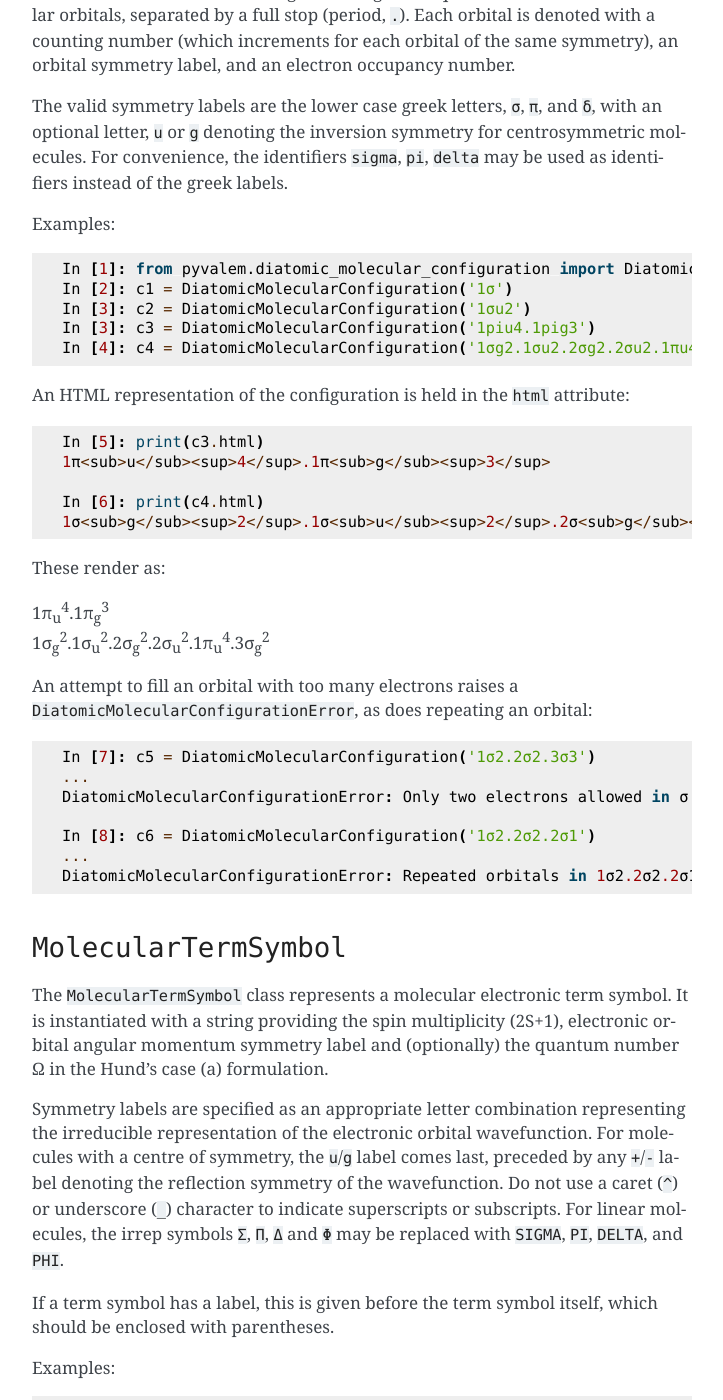
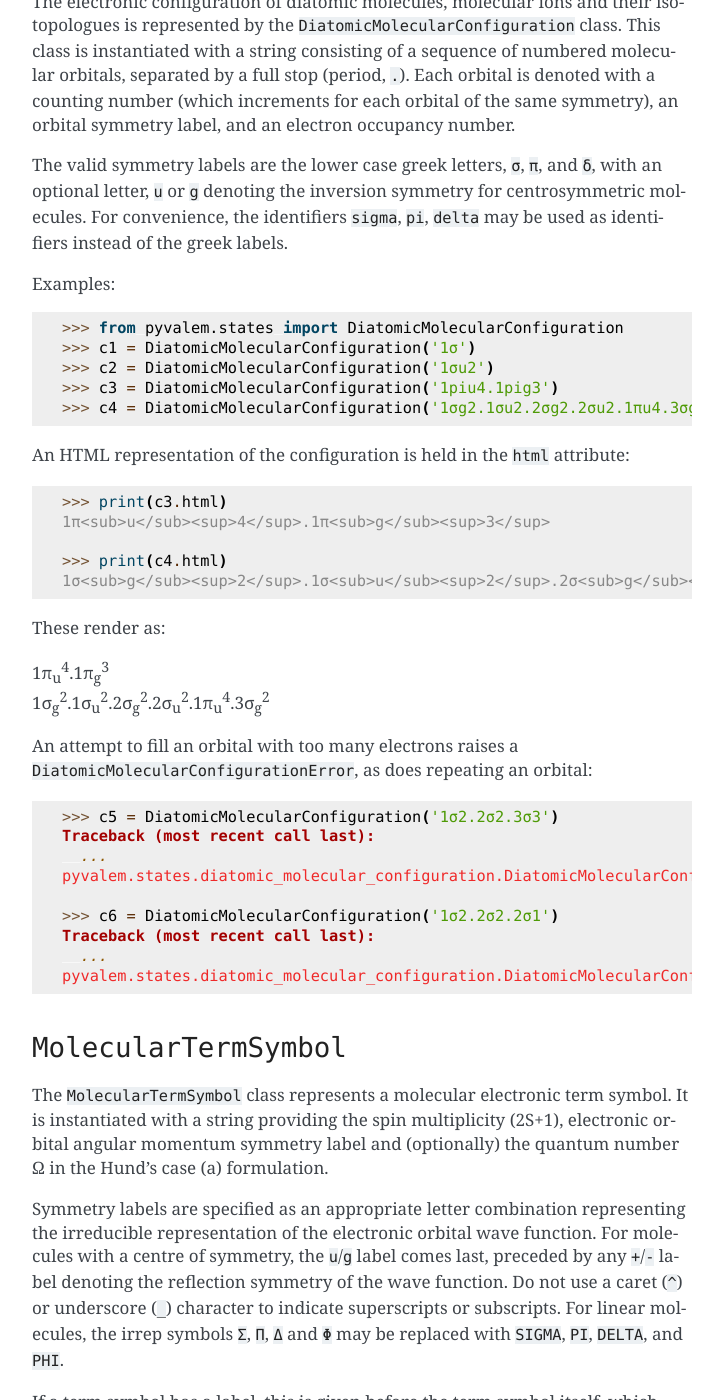
Before and after one commit to xnx/pyvalem, a Sphinx documentation site: the page built from doc/states.rst, in a window 1280 px wide and 1400 px high, scrolled down 2744 px. Shown: the whole window, without its empty margins (388-1111 px from the left). Built offline with Sphinx 7.4.7, drawn with Linux system fonts in a browser that asks for light colours; some of the changed text lies outside the part shown.

Commit message:
change the states.rst doc code blocks to doctest format and to the new states code refactored to the states sub-backage

```diff
--- a/doc/states.rst
+++ b/doc/states.rst
@@ -1,40 +1,63 @@
 States
 ******
 
-PyValem recognises several different kinds of quantum states and labels and is able to deduce the state type, parse quantum numbers and symmetries from provided strings, and do some validation.
+PyValem recognises several different kinds of quantum states and labels and is able to
+deduce the state type, parse quantum numbers and symmetries from provided strings,
+and do some validation.
 
-States of different types can be instantiated directly from their class or associated with a species formula as a ``StatefulSpecies`` object.
+States of different types can be instantiated directly from their class or associated
+with a species formula as a ``StatefulSpecies`` object.
 
 ``GenericExcitedState``
 =======================
 
-A "generic excited state" is simply an unspecified excitation of the species above its ground state: it may represent excitation of a single species to an unspecified quantum level or the general excitation of an ensemble of such species to a range of levels under equilibrium or non-equilibrium conditions.
+A "generic excited state" is simply an unspecified excitation of the species above its
+ground state: it may represent excitation of a single species to an unspecified quantum
+level or the general excitation of an ensemble of such species to a range of levels
+under equilibrium or non-equilibrium conditions.
 
-A ``GenericExcitedState`` object is instantiated as a string of 1-4 asterisks or as a number preceding a single asterisk. For example::
+A ``GenericExcitedState`` object is instantiated as a string of 1-4 asterisks or as a
+number preceding a single asterisk. For example:
 
-    In [1]: from pyvalem.generic_excited_state import GenericExcitedState
-    In [2]: x0 = GenericExcitedState('*')
-    In [3]: x1 = GenericExcitedState('***')
-    In [4]: x2 = GenericExcitedState('5*')
+.. code-block:: pycon
+
+    >>> from pyvalem.states import GenericExcitedState
+    >>> x0 = GenericExcitedState('*')
+    >>> x1 = GenericExcitedState('***')
+    >>> x2 = GenericExcitedState('5*')
 
 
 ``AtomicConfiguration``
 =======================
 
-The electronic configuration of atoms, ions and isotopes is represented by the ``AtomicConfiguration`` class. The string representation provided to instantiate an ``AtomicConfiguration`` object is a sequence of orbital specifiers, separated by a full stop (period, ``.``). An atomic orbital is represented by its principal quantum number, ``n``, the azimuthal quantum number, ``l`` written as the letter ``s``, ``p``, ``d``, ..., and the an occupancy (number of electrons, ``1`` or ``2``). For example::
+The electronic configuration of atoms, ions and isotopes is represented by the
+``AtomicConfiguration`` class. The string representation provided to instantiate an
+``AtomicConfiguration`` object is a sequence of orbital specifiers, separated by a
+full stop (period, ``.``). An atomic orbital is represented by its principal
+quantum number, ``n``, the azimuthal quantum number, ``l`` written as the
+letter ``s``, ``p``, ``d``, ..., and the an occupancy (number of electrons, ``1`` or
+``2``). For example:
 
-    In [1]: from pyvalem.atomic_configuration import AtomicConfiguration
-    In [2]: c0 = AtomicConfiguration('1s2')
-    In [3]: c1 = AtomicConfiguration('1s2.2s2.2p6')
-    In [4]: c2 = AtomicConfiguration('1s2.2s2.2p6.3s2.3d10')
+.. code-block:: pycon
 
-The closed-shell part of an atomic configuration can be specified by providing the corresponding noble gas element symbol in square brackets::
+    >>> from pyvalem.states import AtomicConfiguration
+    >>> c0 = AtomicConfiguration('1s2')
+    >>> c1 = AtomicConfiguration('1s2.2s2.2p6')
+    >>> c2 = AtomicConfiguration('1s2.2s2.2p6.3s2.3d10')
 
-    In [5]: c2 =  AtomicConfiguration('[Ne].3s2.3d10')
+The closed-shell part of an atomic configuration can be specified by providing the
+corresponding noble gas element symbol in square brackets:
 
-The HTML representation of the atomic configuration is returned by the ``html`` attribute::
+.. code-block:: pycon
 
-    In [5]: print(c2)
+    >>> c2 =  AtomicConfiguration('[Ne].3s2.3d10')
+
+The HTML representation of the atomic configuration is returned by the ``html``
+attribute:
+
+.. code-block:: pycon
+
+    >>> print(c2.html)
     [Ne]3s<sup>2</sup>3d<sup>10</sup>
 
 which renders as:
@@ -43,47 +66,62 @@ which renders as:
 
     [Ne]3s<sup>2</sup>3d<sup>10</sup>
 
-.. raw:: latex
+If the same atomic orbital appears more than once or an orbital is specified as being
+occupied by more than the number of electrons allowed by the Pauli exclusion principle,
+an ``AtomicConfigurationError`` is raised:
 
-    $\mathrm{[Ne]}3s^{2}3d^{10}$
+.. code-block:: pycon
 
-If the same atomic orbital appears more than once or an orbital is specified as being occupied by more than the number of electrons allowed by the Pauli exclusion principle, an ``AtomicConfigurationError`` is raised::
+    >>> c3 = AtomicConfiguration('[Ar].3s2')
+    Traceback (most recent call last):
+      ...
+    pyvalem.states.atomic_configuration.AtomicConfigurationError: Repeated subshell in [Ar].3s2
 
-    In [6]: c3 = AtomicConfiguration('[Ar].3s2')
-    ...
-    AtomicConfigurationError: Repeated subshell in [Ar].3s2
-
-    In [7]: c3 = AtomicConfiguration('1s2.2s2.2p7')
-    ...
-    AtomicConfigurationError: Too many electrons in atomic orbital: 2p7
+    >>> c3 = AtomicConfiguration('1s2.2s2.2p7')
+    Traceback (most recent call last):
+      ...
+    pyvalem.states.atomic_configuration.AtomicConfigurationError: Too many electrons in atomic orbital: 2p7
 
 
 ``AtomicTermSymbol``
 ====================
 
-The ``AtomicTermSymbol`` class represents an atomic electronic term symbol in the LS-coupling (Russell–Saunders coupling) notation. The total electronic spin quantum number, S, is specifed by a multiplicity, 2S+1, followed by the total electronic orbital angular momentum quantum number, L, as a letter, ``S``, ``P``, ``D``, ... for L = 0, 1, 2, ...; there may optionally follow a parity label, ``o`` (for odd-parity states), and a total (spin-orbit coupled) electronic angular momentum quantum number, J after an underscore character (``_``). Half (odd)-integers are specfied as fractions: ``1/2``, ``3/2``, ``5/2``, etc.
+The ``AtomicTermSymbol`` class represents an atomic electronic term symbol in the
+LS-coupling (Russell–Saunders coupling) notation.
+The total electronic spin quantum number, S, is specified by a multiplicity, 2S+1,
+followed by the total electronic orbital angular momentum quantum number, L, as a
+letter, ``S``, ``P``, ``D``, ... for L = 0, 1, 2, ...; there may optionally follow a
+parity label, ``o`` (for odd-parity states), and a total (spin-orbit coupled)
+electronic angular momentum quantum number, J after an underscore character (``_``).
+Half (odd)-integers are specified as fractions: ``1/2``, ``3/2``, ``5/2``, etc.
 
-Examples::
+Examples:
 
-    In [1]: from pyvalem.atomic_term_symbol import AtomicTermSymbol
-    In [2]: a0 = AtomicTermSymbol('3P_1/2')
-    In [3]: a1 = AtomicTermSymbol('4D')
-    In [4]: a2 = AtomicTermSymbol('2Po_1/2')
+.. code-block:: pycon
 
-``AtomicTermSymbol`` objects know about their quantum numbers, where defined::
+    >>> from pyvalem.states import AtomicTermSymbol
+    >>> a0 = AtomicTermSymbol('3P_1')
+    >>> a1 = AtomicTermSymbol('4D')
+    >>> a2 = AtomicTermSymbol('2Po_1/2')
 
-    In [5]: a0.S, a0.L, a0.J
-    Out[5]: (1.0, 1, 0.5)
+``AtomicTermSymbol`` objects know about their quantum numbers, where defined:
 
-    In [6]: a1.S, a1.L, a1.J
-    Out[6]: (1.5, 2, None)
+.. code-block:: pycon
 
-    In [7]: a2.S, a2.L, a2.J, a2.parity
-    Out[7]: (0.5, 1, 0.5, 'o')
+    >>> a0.S, a0.L, a0.J
+    (1.0, 1, 1.0)
 
-As with other states, the ``html`` attribute returns the HTML representation::
+    >>> a1.S, a1.L, a1.J
+    (1.5, 2, None)
 
-    In [8]: print(a2.html)
+    >>> a2.S, a2.L, a2.J, a2.parity
+    (0.5, 1, 0.5, 'o')
+
+As with other states, the ``html`` attribute returns the HTML representation:
+
+.. code-block:: pycon
+
+    >>> print(a2.html)
     <sup>2</sup>P<sup>o</sup><sub>1/2</sub>
 
 which renders as:
@@ -92,38 +130,51 @@ which renders as:
 
     <sup>2</sup>P<sup>o</sup><sub>1/2</sub>
 
-.. raw:: latex
+J must satisfy the "triangle rule" (\|L-S\| ≤ J ≤ L+S); if this test fails, an
+``AtomicTermSymbolError`` is raised:
 
-    ${}^{2}P^o_{1/2}$
+.. code-block:: pycon
 
-J must satisfy the "triangle rule" (\|L-S\| ≤ J ≤ L+S); if this test fails, an ``AtomicTermSymbolError`` is raised::
-
-    In [9]: a3 = AtomicTermSymbol('3P_3')
-    ...
-    AtomicTermSymbolError: Invalid atomic term symbol: 3P_3 |L-S| <= J <= L+S must be satisfied.
+    >>> a3 = AtomicTermSymbol('3P_3')
+    Traceback (most recent call last):
+      ...
+    pyvalem.states.atomic_term_symbol.AtomicTermSymbolError: Invalid atomic term symbol: 3P_3 |L-S| <= J <= L+S must be satisfied.
 
 
 ``DiatomicMolecularConfiguration``
 ==================================
 
-The electronic configuration of diatomic molecules, molecular ions and their isotopologues is represented by the ``DiatomicMolecularConfiguration`` class. This class is instantiated with a string consisting of a sequence of numbered molecular orbitals, separated by a full stop (period, ``.``).  Each orbital is denoted with a counting number (which increments for each orbital of the same symmetry), an orbital symmetry label, and an electron occupancy number.
+The electronic configuration of diatomic molecules, molecular ions and their
+isotopologues is represented by the ``DiatomicMolecularConfiguration`` class.
+This class is instantiated with a string consisting of a sequence of numbered molecular
+orbitals, separated by a full stop (period, ``.``).
+Each orbital is denoted with a counting number (which increments for each orbital of
+the same symmetry), an orbital symmetry label, and an electron occupancy number.
 
-The valid symmetry labels are the lower case greek letters, ``σ``, ``π``, and ``δ``, with an optional letter, ``u`` or ``g`` denoting the inversion symmetry for centrosymmetric molecules. For convenience, the identifiers ``sigma``, ``pi``, ``delta`` may be used as identifiers instead of the greek labels.
+The valid symmetry labels are the lower case greek letters,
+``σ``, ``π``, and ``δ``, with an optional letter, ``u`` or ``g`` denoting the inversion
+symmetry for centrosymmetric molecules.
+For convenience, the identifiers ``sigma``, ``pi``, ``delta`` may be used as
+identifiers instead of the greek labels.
 
-Examples::
+Examples:
 
-    In [1]: from pyvalem.diatomic_molecular_configuration import DiatomicMolecularConfiguration
-    In [2]: c1 = DiatomicMolecularConfiguration('1σ')
-    In [3]: c2 = DiatomicMolecularConfiguration('1σu2')
-    In [3]: c3 = DiatomicMolecularConfiguration('1piu4.1pig3')
-    In [4]: c4 = DiatomicMolecularConfiguration('1σg2.1σu2.2σg2.2σu2.1πu4.3σg2')
+.. code-block:: pycon
 
-An HTML representation of the configuration is held in the ``html`` attribute::
+    >>> from pyvalem.states import DiatomicMolecularConfiguration
+    >>> c1 = DiatomicMolecularConfiguration('1σ')
+    >>> c2 = DiatomicMolecularConfiguration('1σu2')
+    >>> c3 = DiatomicMolecularConfiguration('1piu4.1pig3')
+    >>> c4 = DiatomicMolecularConfiguration('1σg2.1σu2.2σg2.2σu2.1πu4.3σg2')
 
-    In [5]: print(c3.html)
+An HTML representation of the configuration is held in the ``html`` attribute:
+
+.. code-block:: pycon
+
+    >>> print(c3.html)
     1π<sub>u</sub><sup>4</sup>.1π<sub>g</sub><sup>3</sup>
 
-    In [6]: print(c4.html)
+    >>> print(c4.html)
     1σ<sub>g</sub><sup>2</sup>.1σ<sub>u</sub><sup>2</sup>.2σ<sub>g</sub><sup>2</sup>.2σ<sub>u</sub><sup>2</sup>.1π<sub>u</sub><sup>4</sup>.3σ<sub>g</sub><sup>2</sup>
 
 These render as:
@@ -133,43 +184,57 @@ These render as:
     1π<sub>u</sub><sup>4</sup>.1π<sub>g</sub><sup>3</sup>       <br/>
     1σ<sub>g</sub><sup>2</sup>.1σ<sub>u</sub><sup>2</sup>.2σ<sub>g</sub><sup>2</sup>.2σ<sub>u</sub><sup>2</sup>.1π<sub>u</sub><sup>4</sup>.3σ<sub>g</sub><sup>2</sup>
 
-.. raw:: latex
 
-    $1\pi_u^{4}1\pi_g^{3}$ and
-    $1\sigma_g^{2}1\sigma_u^{2}2\sigma_g^{2}2\sigma_u^{2}1\pi_u^{4}3\sigma_g^{2}$
+An attempt to fill an orbital with too many electrons raises a
+``DiatomicMolecularConfigurationError``, as does repeating an orbital:
 
-An attempt to fill an orbital with too many electrons raises a ``DiatomicMolecularConfigurationError``, as does repeating an orbital::
+.. code-block:: pycon
 
-    In [7]: c5 = DiatomicMolecularConfiguration('1σ2.2σ2.3σ3')
-    ...
-    DiatomicMolecularConfigurationError: Only two electrons allowed in σ orbital, but received 3
+    >>> c5 = DiatomicMolecularConfiguration('1σ2.2σ2.3σ3')
+    Traceback (most recent call last):
+      ...
+    pyvalem.states.diatomic_molecular_configuration.DiatomicMolecularConfigurationError: Only two electrons allowed in σ orbital, but received 3
 
-    In [8]: c6 = DiatomicMolecularConfiguration('1σ2.2σ2.2σ1')
-    ...
-    DiatomicMolecularConfigurationError: Repeated orbitals in 1σ2.2σ2.2σ1
+    >>> c6 = DiatomicMolecularConfiguration('1σ2.2σ2.2σ1')
+    Traceback (most recent call last):
+      ...
+    pyvalem.states.diatomic_molecular_configuration.DiatomicMolecularConfigurationError: Repeated orbitals in 1σ2.2σ2.2σ1
 
 
 ``MolecularTermSymbol``
 =======================
 
-The ``MolecularTermSymbol`` class represents a molecular electronic term symbol. It is instantiated with a string providing the spin multiplicity (2S+1), electronic orbital angular momentum symmetry label and (optionally) the quantum number Ω in the Hund's case (a) formulation.
+The ``MolecularTermSymbol`` class represents a molecular electronic term symbol.
+It is instantiated with a string providing the spin multiplicity (2S+1),
+electronic orbital angular momentum symmetry label and (optionally) the quantum
+number Ω in the Hund's case (a) formulation.
 
-Symmetry labels are specified as an appropriate letter combination representing the irreducible representation of the electronic orbital wavefunction. For molecules with a centre of symmetry, the ``u``/``g`` label comes last, preceded by any ``+``/``-`` label denoting the reflection symmetry of the wavefunction. Do not use a caret (``^``) or underscore (``_``) character to indicate superscripts or subscripts. For linear molecules, the irrep symbols ``Σ``, ``Π``, ``Δ`` and ``Φ`` may be replaced with ``SIGMA``, ``PI``, ``DELTA``, and ``PHI``.
+Symmetry labels are specified as an appropriate letter combination representing the
+irreducible representation of the electronic orbital wave function. For molecules with
+a centre of symmetry, the ``u``/``g`` label comes last, preceded by any ``+``/``-``
+label denoting the reflection symmetry of the wave function. Do not use a caret (``^``)
+or underscore (``_``) character to indicate superscripts or subscripts.
+For linear molecules, the irrep symbols ``Σ``, ``Π``, ``Δ`` and ``Φ`` may be replaced
+with ``SIGMA``, ``PI``, ``DELTA``, and ``PHI``.
 
-If a term symbol has a label, this is given before the term symbol itself, which should be enclosed with parentheses.
+If a term symbol has a label, this is given before the term symbol itself, which
+should be enclosed with parentheses.
 
-Examples::
+Examples:
 
-    In [1]: from pyvalem.molecular_term_symbol import MolecularTermSymbol
-    In [2]: c1 = MolecularTermSymbol('1Σ-')
-    In [3]: c2 = MolecularTermSymbol('1SIGMA-')
-    In [4]: c3 = MolecularTermSymbol('3Σ+g')
-    In [5]: c4 = MolecularTermSymbol('3SIGMA+g')
-    In [7]: c5 = MolecularTermSymbol('b(4Π_-3/2)')
-    In [8]: c6 = MolecularTermSymbol("A'(1A1g_0)")
-    In [9]: c7 = MolecularTermSymbol('A(1A")')
+.. code-block:: pycon
 
-The ``html`` attribute returns the HTML representation of the molecular term symbol. The examples above are represented by:
+    >>> from pyvalem.states import MolecularTermSymbol
+    >>> c1 = MolecularTermSymbol('1Σ-')
+    >>> c2 = MolecularTermSymbol('1SIGMA-')
+    >>> c3 = MolecularTermSymbol('3Σ+g')
+    >>> c4 = MolecularTermSymbol('3SIGMA+g')
+    >>> c5 = MolecularTermSymbol('b(4Π_-3/2)')
+    >>> c6 = MolecularTermSymbol("A'(1A1g_0)")
+    >>> c7 = MolecularTermSymbol('A(1A")')
+
+The ``html`` attribute returns the HTML representation of the molecular term symbol.
+The examples above are represented by:
 
 .. raw:: html
 
@@ -181,40 +246,43 @@ The ``html`` attribute returns the HTML representation of the molecular term sym
     A'(<sup>1</sup>A<sub>1g</sub><sub>0</sub>)		<br/>
     A(<sup>1</sup>A")		<br/>
 
-.. raw:: latex
 
-    ${}^{1}\Sigma^-\\
-    {}^{1}\Sigma^-\\
-    {}^{3}\Sigma^+_{g}\\
-    {}^{3}\Sigma^+_{g}\\
-    b({}^{4}\Pi_{-3/2})\\
-    A'({}^{1}A_{1g}{}_{0})\\
-    A({}^{1}A'')$
+``MolecularTermSymbol`` objects know about their total spin angular momentum quantum
+number, S, the electronic orbital angular momentum wave function irrep, the projection
+of the total angular momentum along the symmetry axis, Ω, and the term label.
+For example:
 
+.. code-block:: pycon
 
-``MolecularTermSymbol`` objects know about their total spin angular momentum quantum number, S, the electronic orbital angular momentum wavefunction irrep, the projection of the total angular momentum along the symmetry axis, Ω, and the term label. For example::
-
-    In [10]: c6 = MolecularTermSymbol('X(4Πu_-3/2)')
-    In [11]: c6.S, c6.term_label, c6.irrep, c6.Omega
-    Out[11]: (1.5, 'X', 'Πu', -1.5)
+    >>> c6 = MolecularTermSymbol('X(4Πu_-3/2)')
+    >>> c6.S, c6.term_label, c6.irrep, c6.Omega
+    (1.5, 'X', 'Πu', -1.5)
 
 
 ``VibrationalState``
 ====================
 
-Molecular vibrational states of diatomic and polyatomic molecules are represented by the ``VibrationalState`` class. For diatomic molecules, this class is instantiated with a string of the form ``v=n`` for ``n=0,1,2,...``. Polyatomic vibrational states are initialised with a string giving the number of quanta in each labelled normal mode. Unspecified vibrational excitation is denoted ``v=*``. For example::
+Molecular vibrational states of diatomic and polyatomic molecules are represented by
+the ``VibrationalState`` class. For diatomic molecules, this class is instantiated
+with a string of the form ``v=n`` for ``n=0,1,2,...``. Polyatomic vibrational states
+are initialised with a string giving the number of quanta in each labelled normal mode.
+Unspecified vibrational excitation is denoted ``v=*``. For example:
 
-    In [1]: from pyvalem.vibrational_state import VibrationalState
-    In [2]: v0 = VibrationalState('v=0')
-    In [3]: v1 = VibrationalState('v=*')
-    In [4]: v2 = VibrationalState('3v2+v3')
-    In [5]: v3 = VibrationalState('ν1+ν2')
-    In [6]: v4 = VibrationalState('2v1 + 3v4')
-    In [7]: v5 = VibrationalState('2ν1+1ν2+ν3')
+.. code-block:: pycon
 
-The attribute ``html`` holds an HTML representation of the vibrational state::
+    >>> from pyvalem.states import VibrationalState
+    >>> v0 = VibrationalState('v=0')
+    >>> v1 = VibrationalState('v=*')
+    >>> v2 = VibrationalState('3v2+v3')
+    >>> v3 = VibrationalState('ν1+ν2')
+    >>> v4 = VibrationalState('2v1+3v4')
+    >>> v5 = VibrationalState('2ν1+1ν2+ν3')
 
-    In [8]: print(v5.html)
+The attribute ``html`` holds an HTML representation of the vibrational state:
+
+.. code-block:: pycon
+
+    >>> print(v5.html)
     2ν<sub>1</sub> + ν<sub>2</sub> + ν<sub>3</sub>
 
 This renders as:
@@ -223,32 +291,40 @@ This renders as:
 
     2ν<sub>1</sub> + ν<sub>2</sub> + ν<sub>3</sub>
 
-.. raw:: latex
-
-    $2\nu_{1} + \nu_{2} + \nu_{3}$
-
 
 ``RotationalState``
 ===================
 
-A single class, ``RotationalState``, represents the total rotational angular momentum (excluding nuclear spin) quantum number, J, for both atoms and molecules. It is instantiated with a string, ``J=n``, where ``n`` is an integer or half integer (expressed as a fraction or in decimal notation). Three different levels of unspecified rotation excitation may alternatively be specified by providing ``n`` as one to three asterisks. The parsed value of J is available as an attribute with that name.
+A single class, ``RotationalState``, represents the total rotational angular momentum
+(excluding nuclear spin) quantum number, J, for both atoms and molecules.
+It is instantiated with a string, ``J=n``, where ``n`` is an integer or half integer
+(expressed as a fraction or in decimal notation).
+Three different levels of unspecified rotation excitation may alternatively be
+specified by providing ``n`` as one to three asterisks.
+The parsed value of J is available as an attribute with that name.
 
-Examples::
+Examples:
 
-    In [1]: from pyvalem.rotational_state import RotationalState
-    In [2]: r0 = RotationalState('J=0')
-    In [3]: r1 = RotationalState('J=3/2')
-    In [4]: r2 = RotationalState('J=1.5')
-    In [5]: r3 = RotationalState('J=*')
-    In [6]: print(r1.J)
+.. code-block:: pycon
+
+    >>> from pyvalem.states import RotationalState
+    >>> r0 = RotationalState('J=0')
+    >>> r1 = RotationalState('J=3/2')
+    >>> r2 = RotationalState('J=1.5')
+    >>> r3 = RotationalState('J=*')
+    >>> print(r1.J)
     1.5
 
 
 ``KeyValuePair``
 ================
 
-The ``KeyValuePair`` class represents an arbitrary quantum number or symmetry provided as a (key, value) pair. It is instantiated with a string of the form ``key=value``. For example::
+The ``KeyValuePair`` class represents an arbitrary quantum number or symmetry provided
+as a (key, value) pair. It is instantiated with a string of the form ``key=value``.
+For example:
 
-    In [1]: from pyvalem.key_value_pair import KeyValuePair
-    In [2]: kv1 = KeyValuePair('n=1')
-    In [3]: kv2 = KeyValuePair('C = 45a#')
+.. code-block:: pycon
+
+    >>> from pyvalem.states import KeyValuePair
+    >>> kv1 = KeyValuePair('n=1')
+    >>> kv2 = KeyValuePair('C = 45a#')
```
